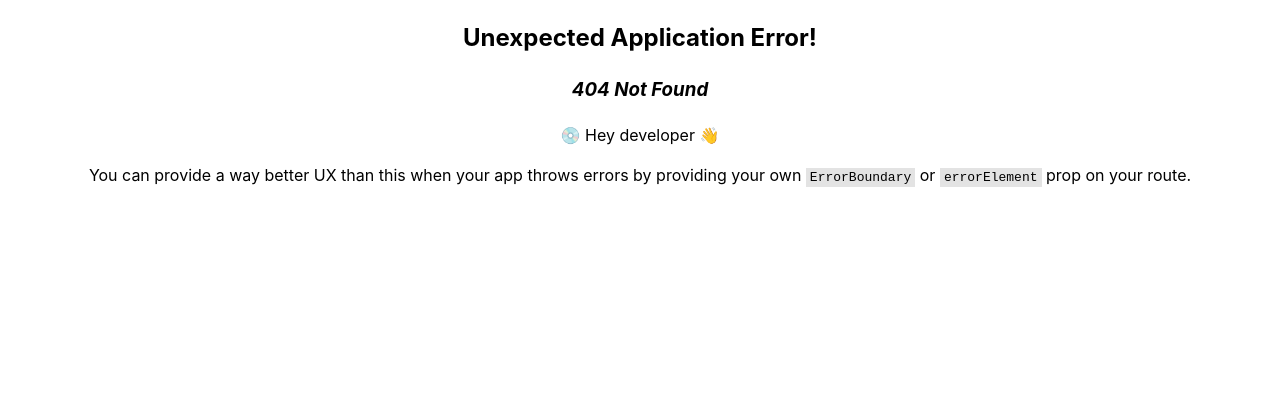
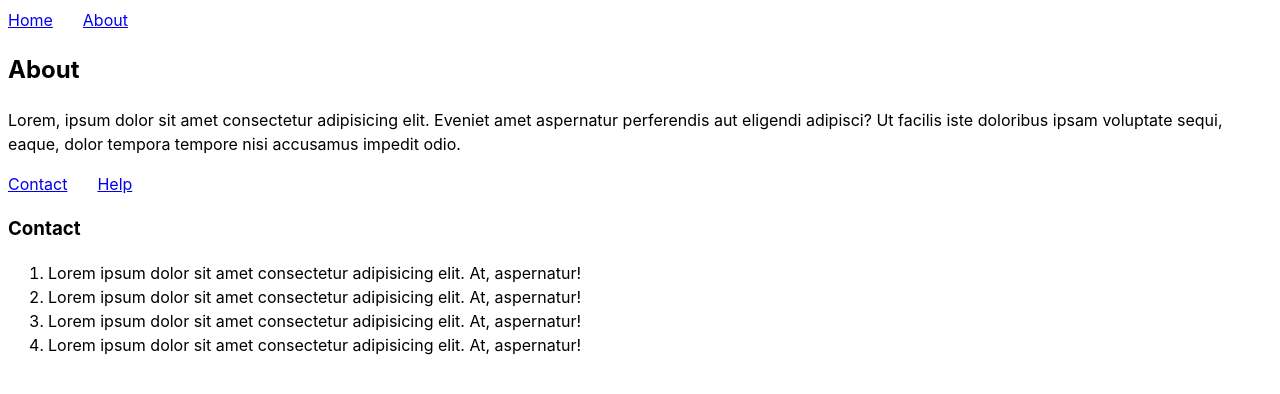
Before and after one commit to rezanikfal/React-Router, a React (Vite) app: page /about/contact in a window 1280 px wide. Before the commit this address had no page. Shown: the top 394 px of the page. Built offline with nearby package versions, Linux system fonts and the light colour scheme.

Commit message:
Add Sub route

```diff
--- a/src/App.jsx
+++ b/src/App.jsx
@@ -7,12 +7,17 @@ import {
 import RootLayout from "./pages/RootLayout";
 import Home from "./pages/Home";
 import About from "./pages/About";
+import Contact from "./pages/Contact";
+import Help from "./pages/Help";
 
 const router = createBrowserRouter(
   createRoutesFromElements(
     <Route path="/" element={<RootLayout />}>
       <Route index element={<Home />} />
-      <Route path="about" element={<About />} />
+      <Route path="about" element={<About />}>
+        <Route path="contact" element={<Contact />} />
+        <Route path="help" element={<Help />} />
+      </Route>
     </Route>
   )
 );
--- a/src/index.css
+++ b/src/index.css
@@ -15,7 +15,12 @@
 body {
   margin: 20;
   display: block;
-  text-align: center;
   min-width: 320px;
   min-height: 100vh;
 }
+
+.main-nav {
+  display: flex;
+  justify-content: start;
+  gap: 30px;
+}
--- a/src/pages/About.jsx
+++ b/src/pages/About.jsx
@@ -1,5 +1,22 @@
+import { NavLink, Outlet } from "react-router-dom";
+
 function About() {
-  return <div>ABOUT</div>;
+  return (
+    <div>
+      <h2>About</h2>
+      <p>
+        Lorem, ipsum dolor sit amet consectetur adipisicing elit. Eveniet amet
+        aspernatur perferendis aut eligendi adipisci? Ut facilis iste doloribus
+        ipsam voluptate sequi, eaque, dolor tempora tempore nisi accusamus
+        impedit odio.
+      </p>
+      <nav className="main-nav">
+        <NavLink to="contact">Contact</NavLink>
+        <NavLink to="help">Help</NavLink>
+      </nav>
+      <Outlet />
+    </div>
+  );
 }
 
 export default About;
--- /dev/null
+++ b/src/pages/Contact.jsx
@@ -0,0 +1,27 @@
+function Contact() {
+  return (
+    <div>
+      <h3>Contact</h3>
+      <ol>
+        <li>
+          Lorem ipsum dolor sit amet consectetur adipisicing elit. At,
+          aspernatur!
+        </li>
+        <li>
+          Lorem ipsum dolor sit amet consectetur adipisicing elit. At,
+          aspernatur!
+        </li>
+        <li>
+          Lorem ipsum dolor sit amet consectetur adipisicing elit. At,
+          aspernatur!
+        </li>
+        <li>
+          Lorem ipsum dolor sit amet consectetur adipisicing elit. At,
+          aspernatur!
+        </li>
+      </ol>
+    </div>
+  );
+}
+
+export default Contact;
--- /dev/null
+++ b/src/pages/Help.jsx
@@ -0,0 +1,27 @@
+function Help() {
+  return (
+    <div>
+      <h3>Help</h3>
+      <ul>
+        <li>
+          Lorem ipsum dolor sit amet consectetur adipisicing elit. At,
+          aspernatur!
+        </li>
+        <li>
+          Lorem ipsum dolor sit amet consectetur adipisicing elit. At,
+          aspernatur!
+        </li>
+        <li>
+          Lorem ipsum dolor sit amet consectetur adipisicing elit. At,
+          aspernatur!
+        </li>
+        <li>
+          Lorem ipsum dolor sit amet consectetur adipisicing elit. At,
+          aspernatur!
+        </li>
+      </ul>
+    </div>
+  );
+}
+
+export default Help;
--- a/src/pages/Home.jsx
+++ b/src/pages/Home.jsx
@@ -1,5 +1,27 @@
 function Home() {
-  return <div>HOME</div>;
+  return (
+    <div>
+      <h2>Routing Sample</h2>
+      <p>
+        Lorem ipsum dolor sit, amet consectetur adipisicing elit. Molestiae
+        fugiat obcaecati cupiditate accusantium sapiente veniam maxime laborum
+        vel, aperiam alias repellat incidunt quas reprehenderit non illum nobis
+        corporis sed voluptatibus?
+      </p>
+      <p>
+        Lorem ipsum dolor sit, amet consectetur adipisicing elit. Molestiae
+        fugiat obcaecati cupiditate accusantium sapiente veniam maxime laborum
+        vel, aperiam alias repellat incidunt quas reprehenderit non illum nobis
+        corporis sed voluptatibus?
+      </p>
+      <p>
+        Lorem ipsum dolor sit, amet consectetur adipisicing elit. Molestiae
+        fugiat obcaecati cupiditate accusantium sapiente veniam maxime laborum
+        vel, aperiam alias repellat incidunt quas reprehenderit non illum nobis
+        corporis sed voluptatibus?
+      </p>
+    </div>
+  );
 }
 
 export default Home;
--- a/src/pages/RootLayout.jsx
+++ b/src/pages/RootLayout.jsx
@@ -4,7 +4,7 @@ function RootLayout() {
   return (
     <div>
       <header>
-        <nav>
+        <nav className="main-nav">
           <NavLink to="/">Home</NavLink>
           <NavLink to="about">About</NavLink>
         </nav>
```
